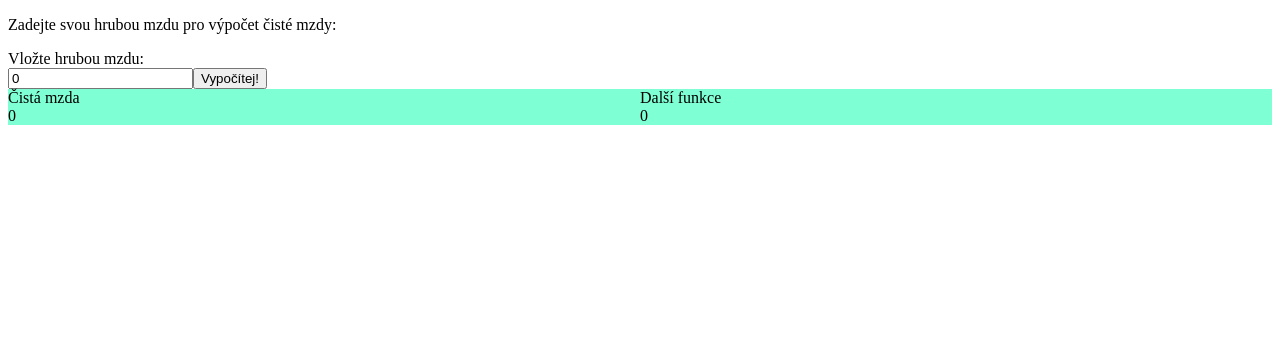
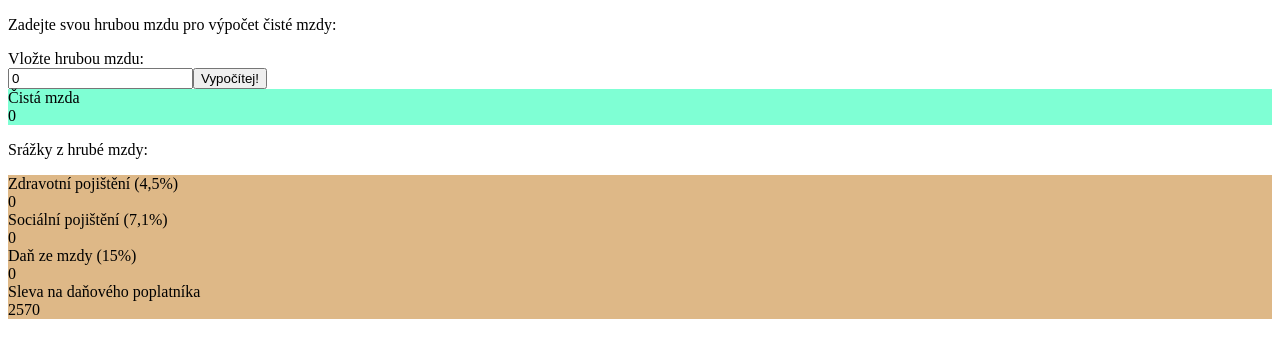
Before and after one commit to GnikSuc/wage_calculator, an Angular app: page / in a window 1280 px wide. Shown: the top 358 px of the page. Built offline with nearby package versions, Linux system fonts and the light colour scheme.

Commit message:
Problem solved, continued with project

```diff
--- a/src/app/app.component.html
+++ b/src/app/app.component.html
@@ -4,19 +4,45 @@
     <p></p>
     <form>
         <label for="gsalary">Vložte hrubou mzdu:</label><br>
-        <input type="number" id="gsalary" name="buttonSalary" [(ngModel)]="netWorth">
-            <button type="button" (click)="calcNetWorth()" >Vypočítej!</button><br>
+        <input type="number" id="gsalary" name="buttonSalary" [(ngModel)]="input">
+            <button type="button" (click)="calcNetWorth()" (click)="calcHealthInsurance()" (click)="calcSociaInsurance()" (click)="calcIncomeTax()">Vypočítej!</button><br>
+
         <div class="row">
             <div class="column" style="background-color: aquamarine;" id="showResultHere">Čistá mzda
                 <div>
                     {{netWorth}}
                 </div>
             </div>
-            <div class="column" style="background-color: aquamarine;">Další funkce
+        </div>
+
+        <p>Srážky z hrubé mzdy:</p>
+        <div class="row">
+            <div class="column" style="background-color: burlywood;" id="showResultHere">Zdravotní pojištění (4,5%)
                 <div>
-                    {{netWorth}}
+                    {{HealthInsurance}}
                 </div>
             </div>
-          </div>
+        </div>
+        <div class="row">
+            <div class="column" style="background-color: burlywood;" id="showResultHere">Sociální pojištění (7,1%)
+                <div>
+                    {{SocialInsurance}}
+                </div>
+            </div>
+        </div>
+        <div class="row">
+            <div class="column" style="background-color: burlywood;" id="showResultHere">Daň ze mzdy (15%)
+                <div>
+                    {{IncomeTax}}
+                </div>
+            </div>
+        </div>
+        <div class="row">
+            <div class="column" style="background-color: burlywood;" id="showResultHere">Sleva na daňového poplatníka
+                <div>
+                    2570
+                </div>
+            </div>
+        </div>
       </form>
 </div>
--- a/src/app/app.component.ts
+++ b/src/app/app.component.ts
@@ -10,19 +10,32 @@ import { FormsModule } from '@angular/forms';
   templateUrl: './app.component.html',
   styleUrl: './app.component.scss'
 })
+
 export class AppComponent {
   public netWorth: number = 0;
   public input: number = 0;
+  public HealthInsurance: number = 0;
+  public SocialInsurance: number = 0;
+  public IncomeTax: number = 0;
+  public TaxDiscount: number = 2570;
 
-  constructor() {}
+
+  public calcHealthInsurance() {
+    this.HealthInsurance = Math.round(this.input * 0.045);
+  }
+
+  public calcSociaInsurance() {
+    this.SocialInsurance = Math.round(this.input * 0.071);
+  }
+
+  public calcIncomeTax() {
+    this.IncomeTax = Math.round(this.input * 0.15);
+  }
 
   public calcNetWorth() {
-    console.log(this.input);
-    let HealthInsurance: number = this.input * 0.045;
-    let SocialInsurance: number = this.input * 0.071;
-    let IncomeTax: number = this.input * 0.15;
-    let TaxDiscount: number = 2570;
-    this.netWorth = this.input - HealthInsurance - SocialInsurance - IncomeTax + TaxDiscount;
+    this.HealthInsurance = this.input * 0.045;
+    this.SocialInsurance = this.input * 0.071;
+    this.IncomeTax = this.input * 0.15;
+    this.netWorth = this.input - this.HealthInsurance - this.SocialInsurance - this.IncomeTax + this.TaxDiscount;
   }
-
 }
```
